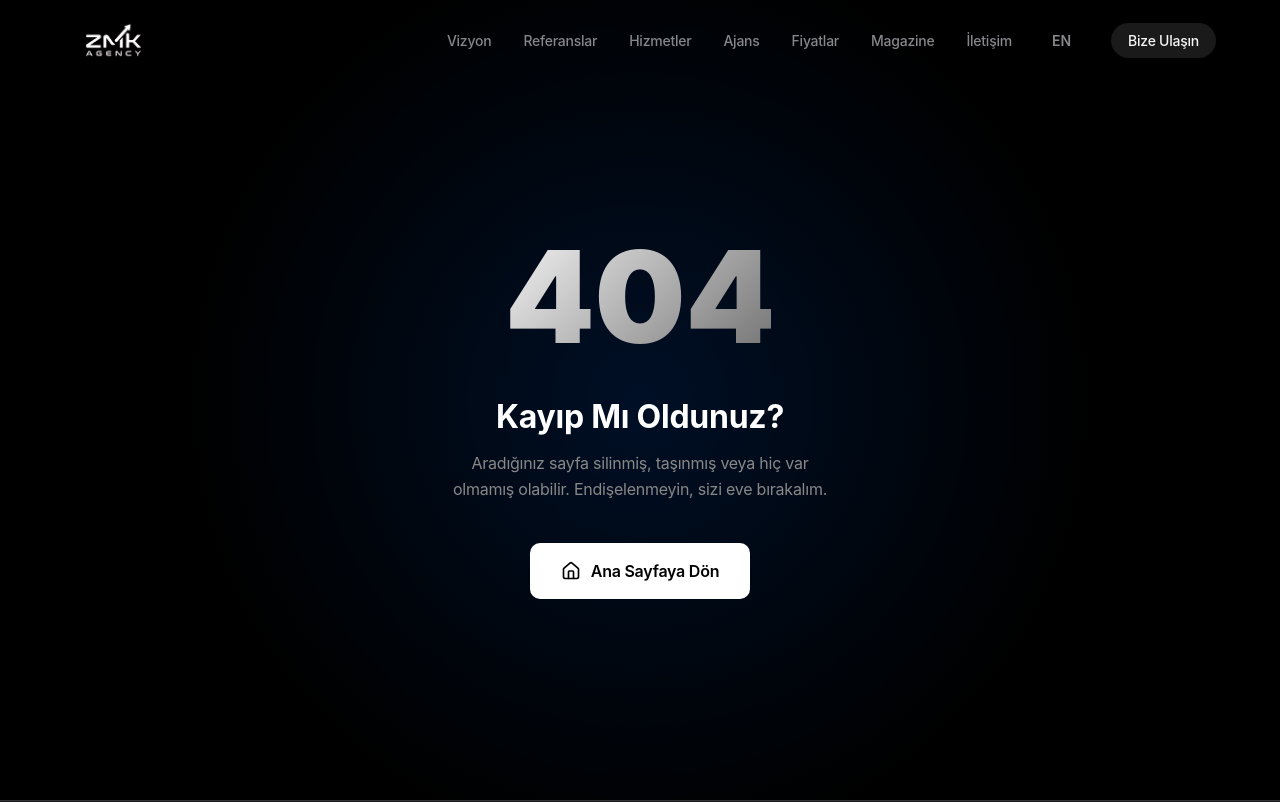
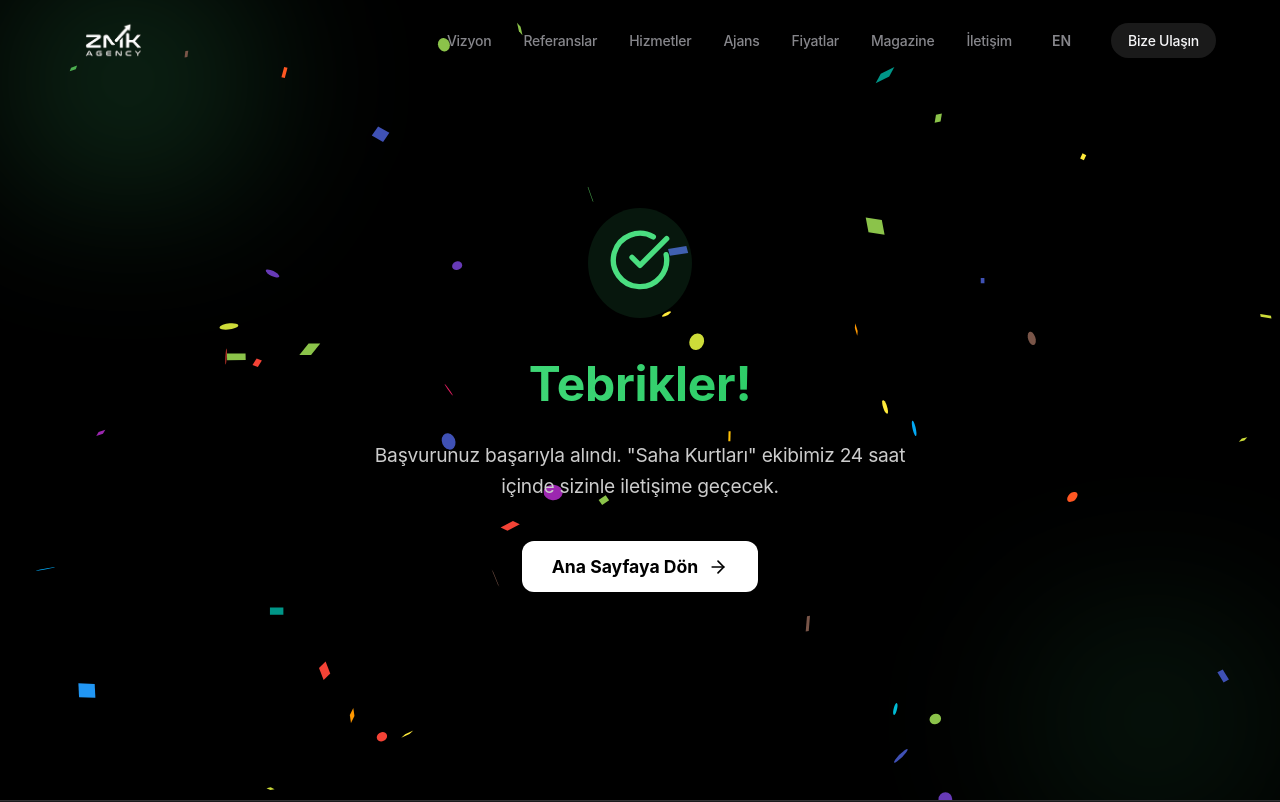
Before and after one commit to zumerkk/zmkagency, a React (Vite) app: page /thank-you in a window 1280 px wide. Shown: the top 802 px of the page. Built offline with nearby package versions, Linux system fonts and the light colour scheme.

Commit message:
feat(ads): Implement GTM placeholder and conversion tracking pages

```diff
--- a/index.html
+++ b/index.html
@@ -10,6 +10,18 @@
 
   <!-- Primary Meta Tags -->
   <!-- Managed by React Helmet (SEO.jsx) -->
+
+  <!-- Google Tag Manager (Placeholder) -->
+  <script>(function (w, d, s, l, i) {
+      w[l] = w[l] || []; w[l].push({
+        'gtm.start':
+          new Date().getTime(), event: 'gtm.js'
+      }); var f = d.getElementsByTagName(s)[0],
+        j = d.createElement(s), dl = l != 'dataLayer' ? '&l=' + l : ''; j.async = true; j.src =
+          'https://www.googletagmanager.com/gtm.js?id=' + i + dl; f.parentNode.insertBefore(j, f);
+    })(window, document, 'script', 'dataLayer', 'GTM-XXXXXX');</script>
+  <!-- End Google Tag Manager -->
+
   <title>ZMK Agency</title>
   <meta name="description" content="ZMK Agency Digital Solutions">
 
@@ -23,6 +35,10 @@
 </head>
 
 <body>
+  <!-- Google Tag Manager (noscript) -->
+  <noscript><iframe src="https://www.googletagmanager.com/ns.html?id=GTM-XXXXXX" height="0" width="0"
+      style="display:none;visibility:hidden"></iframe></noscript>
+  <!-- End Google Tag Manager (noscript) -->
   <div id="root"></div>
   <script type="module" src="/src/main.jsx"></script>
 </body>
--- a/package.json
+++ b/package.json
@@ -14,9 +14,11 @@
     "framer-motion": "^12.29.2",
     "lucide-react": "^0.563.0",
     "react": "^19.2.0",
+    "react-confetti": "^6.4.0",
     "react-dom": "^19.2.0",
     "react-helmet-async": "^2.0.5",
-    "react-router-dom": "^7.13.0"
+    "react-router-dom": "^7.13.0",
+    "react-use": "^17.6.0"
   },
   "devDependencies": {
     "@eslint/js": "^9.39.1",
--- a/src/App.jsx
+++ b/src/App.jsx
@@ -25,6 +25,7 @@ const PortfolioPage = lazy(() => import('./pages/PortfolioPage')); // Portfolio
 const Blog = lazy(() => import('./pages/Blog')); // ZMK Magazine
 const BlogDetail = lazy(() => import('./pages/BlogDetail')); // Blog Detail Page
 const NotFound = lazy(() => import('./pages/NotFound'));
+const ThankYou = lazy(() => import('./pages/ThankYou')); // Conversion Page
 
 // Loading Fallback Component
 const PageLoader = () => (
@@ -127,6 +128,8 @@ function App() {
               <Route path="/login" element={<Login />} />
               <Route path="/admin" element={<Dashboard />} />
 
+              <Route path="/thank-you" element={<ThankYou />} />
+
               {/* 404 Route */}
               <Route path="*" element={<NotFound />} />
 
--- a/src/components/WizardForm.jsx
+++ b/src/components/WizardForm.jsx
@@ -55,7 +55,11 @@ const WizardForm = ({ t, onClose, initialData = {}, source = 'Quick Quote Wizard
             setIsSuccess(true);
             setTimeout(() => {
                 onClose();
-            }, 3000);
+                // Redirect to Thank You page if available (assuming passed via props or context, but here we can't easily access navigate without hook)
+                // Since this is a modal, reliable redirection might need parent handling or window.location
+                // But let's check if we can add useNavigate hook at top.
+                window.location.href = '/thank-you';
+            }, 2000);
         } catch (error) {
             console.error("Error submitting wizard: ", error);
             // Handle error state if needed, for now just log
--- /dev/null
+++ b/src/pages/ThankYou.jsx
@@ -0,0 +1,85 @@
+import React, { useEffect } from 'react';
+import { motion } from 'framer-motion';
+import { useNavigate } from 'react-router-dom';
+import Confetti from 'react-confetti';
+import { CheckCircle, ArrowRight } from 'lucide-react';
+import { useWindowSize } from 'react-use'; // You might need to install 'react-use' or implement a hook, but basic confetti works without size too usually or defaults to window. Assuming standard window usage or just removing size prop if strict.
+// Actually standard react-confetti uses window size by default or we can pass width/height.
+// To serve as a conversion point, we can trigger a GTM event here on mount.
+
+const ThankYou = () => {
+    const navigate = useNavigate();
+    const { width, height } = { width: window.innerWidth, height: window.innerHeight };
+
+    useEffect(() => {
+        // Trigger GTM Conversion Event
+        if (window.dataLayer) {
+            window.dataLayer.push({
+                'event': 'conversion_lead',
+                'conversion_type': 'contact_form'
+            });
+        }
+    }, []);
+
+    return (
+        <section className="thank-you-page" style={{
+            height: '100vh',
+            display: 'flex',
+            alignItems: 'center',
+            justifyContent: 'center',
+            background: '#000',
+            color: '#fff',
+            textAlign: 'center',
+            position: 'relative',
+            overflow: 'hidden'
+        }}>
+            <Confetti width={width} height={height} recycle={false} numberOfPieces={200} />
+
+            <motion.div
+                initial={{ opacity: 0, scale: 0.8 }}
+                animate={{ opacity: 1, scale: 1 }}
+                transition={{ duration: 0.5 }}
+                style={{ zIndex: 10, maxWidth: '600px', padding: '20px' }}
+            >
+                <div style={{ marginBottom: '30px', display: 'inline-block', padding: '20px', background: 'rgba(74, 222, 128, 0.1)', borderRadius: '50%' }}>
+                    <CheckCircle size={64} color="#4ade80" />
+                </div>
+
+                <h1 style={{ fontSize: '3rem', marginBottom: '20px', background: 'linear-gradient(to right, #4ade80, #22c55e)', WebkitBackgroundClip: 'text', WebkitTextFillColor: 'transparent' }}>
+                    Tebrikler!
+                </h1>
+
+                <p style={{ fontSize: '1.2rem', color: '#ccc', marginBottom: '40px', lineHeight: '1.6' }}>
+                    Başvurunuz başarıyla alındı. "Saha Kurtları" ekibimiz 24 saat içinde sizinle iletişime geçecek.
+                </p>
+
+                <motion.button
+                    whileHover={{ scale: 1.05 }}
+                    whileTap={{ scale: 0.95 }}
+                    onClick={() => navigate('/')}
+                    style={{
+                        padding: '15px 30px',
+                        background: '#fff',
+                        color: '#000',
+                        border: 'none',
+                        borderRadius: '12px',
+                        fontSize: '1.1rem',
+                        fontWeight: 'bold',
+                        cursor: 'pointer',
+                        display: 'inline-flex',
+                        alignItems: 'center',
+                        gap: '10px'
+                    }}
+                >
+                    Ana Sayfaya Dön <ArrowRight size={20} />
+                </motion.button>
+            </motion.div>
+
+            {/* Background Gradients */}
+            <div style={{ position: 'absolute', top: '-10%', left: '-10%', width: '40%', height: '40%', background: 'radial-gradient(circle, rgba(74,222,128,0.2) 0%, transparent 70%)', filter: 'blur(60px)' }}></div>
+            <div style={{ position: 'absolute', bottom: '-10%', right: '-10%', width: '40%', height: '40%', background: 'radial-gradient(circle, rgba(74,222,128,0.1) 0%, transparent 70%)', filter: 'blur(60px)' }}></div>
+        </section>
+    );
+};
+
+export default ThankYou;
```
Also changed, not shown: 1 other file (tests, documents, lock files or other folders).
